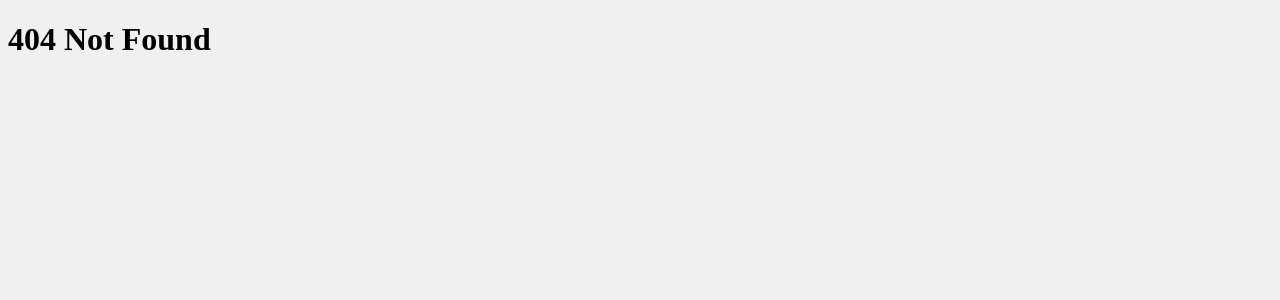
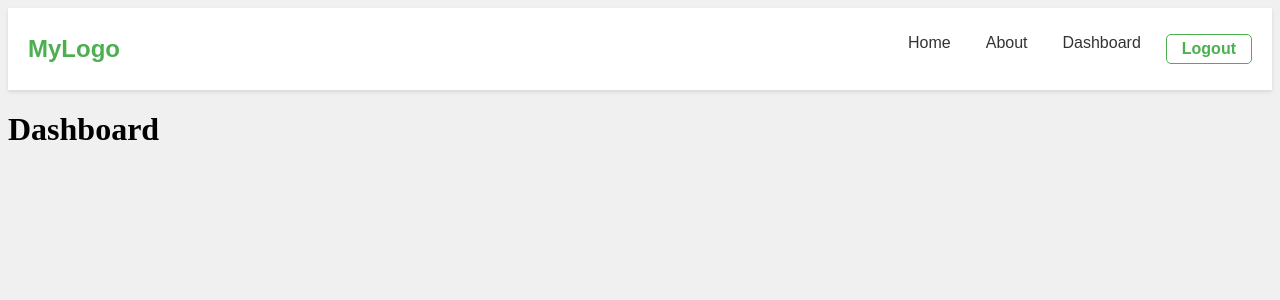
Before and after one commit to marwanGA09/pro-member-DMYJ, a React (Vite) app in the folder client/: page /dashboard in a window 1280 px wide. Before the commit this address had no page. Shown: the top 300 px of the page. Built offline with nearby package versions, Linux system fonts and the light colour scheme.

Commit message:
add dashboard page

```diff
--- a/client/src/Layout/mainRouter.jsx
+++ b/client/src/Layout/mainRouter.jsx
@@ -4,6 +4,7 @@ import LoginPage from '../pages/Login';
 import SignUp from '../pages/SignUp';
 import About from '../pages/About';
 import RouterController from '../RouterController';
+import Dashboard from '../pages/Dashboard';
 
 const router = createBrowserRouter([
   {
@@ -23,6 +24,10 @@ const router = createBrowserRouter([
         path: 'about',
         element: <About />,
       },
+      {
+        path: '/dashboard',
+        element: <Dashboard />,
+      },
     ],
   },
 
@@ -30,7 +35,6 @@ const router = createBrowserRouter([
     path: '*',
     element: <h1>404 Not Found</h1>,
   },
-
 ]);
 
 export default router;
--- /dev/null
+++ b/client/src/pages/Dashboard.jsx
@@ -0,0 +1,5 @@
+function Dashboard() {
+  return <h1>Dashboard</h1>;
+}
+
+export default Dashboard;
```
